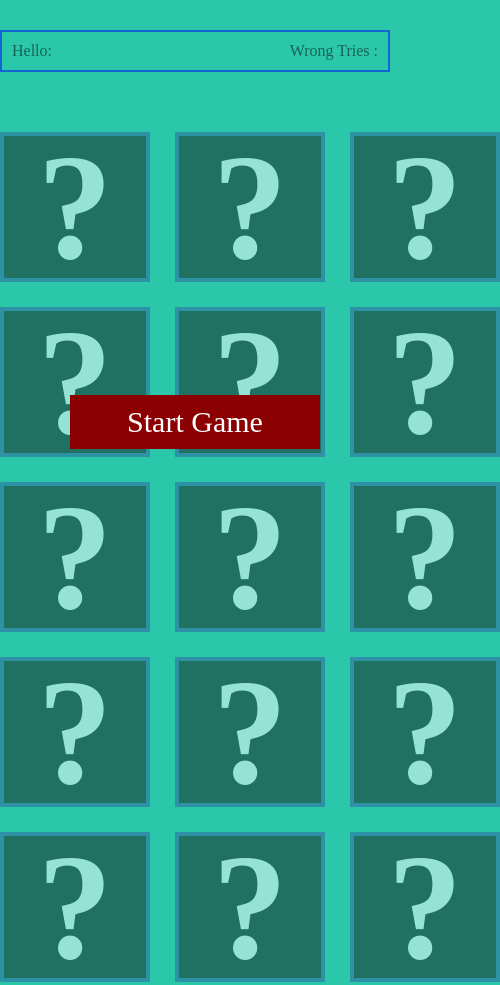
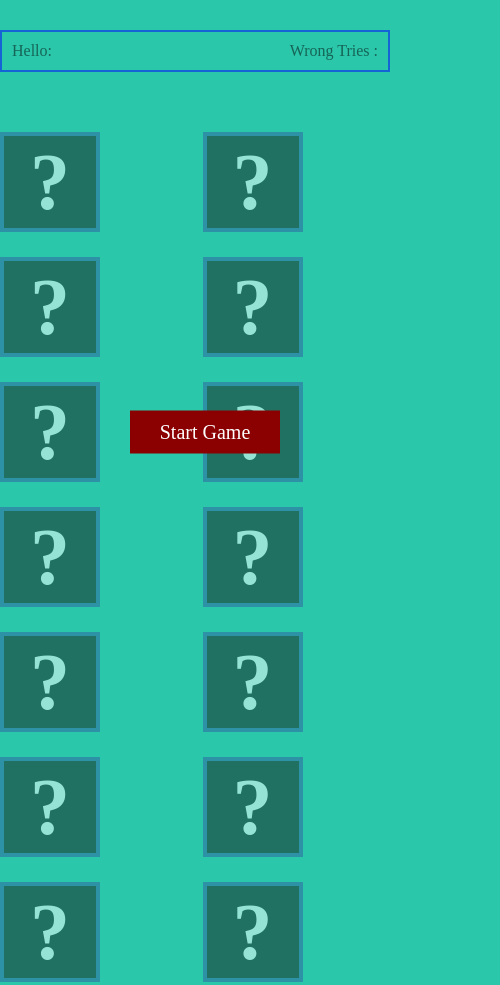
Before and after one commit to mostafa1115/Memory-Blocks-Game, a plain HTML site: page index.html in a window 390 px wide. Shown: the top 985 px of the page, 500 px wide, since content can reach past the window. Drawn offline with Linux system fonts and the light colour scheme.

Commit message:
small fix

```diff
--- a/style.css
+++ b/style.css
@@ -94,7 +94,7 @@
         grid-template-columns: repeat(3,1fr);
         grid-template-rows: repeat(7,1fr);
     }
-} @media only screen and (max-width: 300px) {
+} @media only screen and (max-width: 400px) {
   .game-area{
         grid-template-columns: repeat(2,1fr);
         grid-template-rows: repeat(10,1fr);
```
